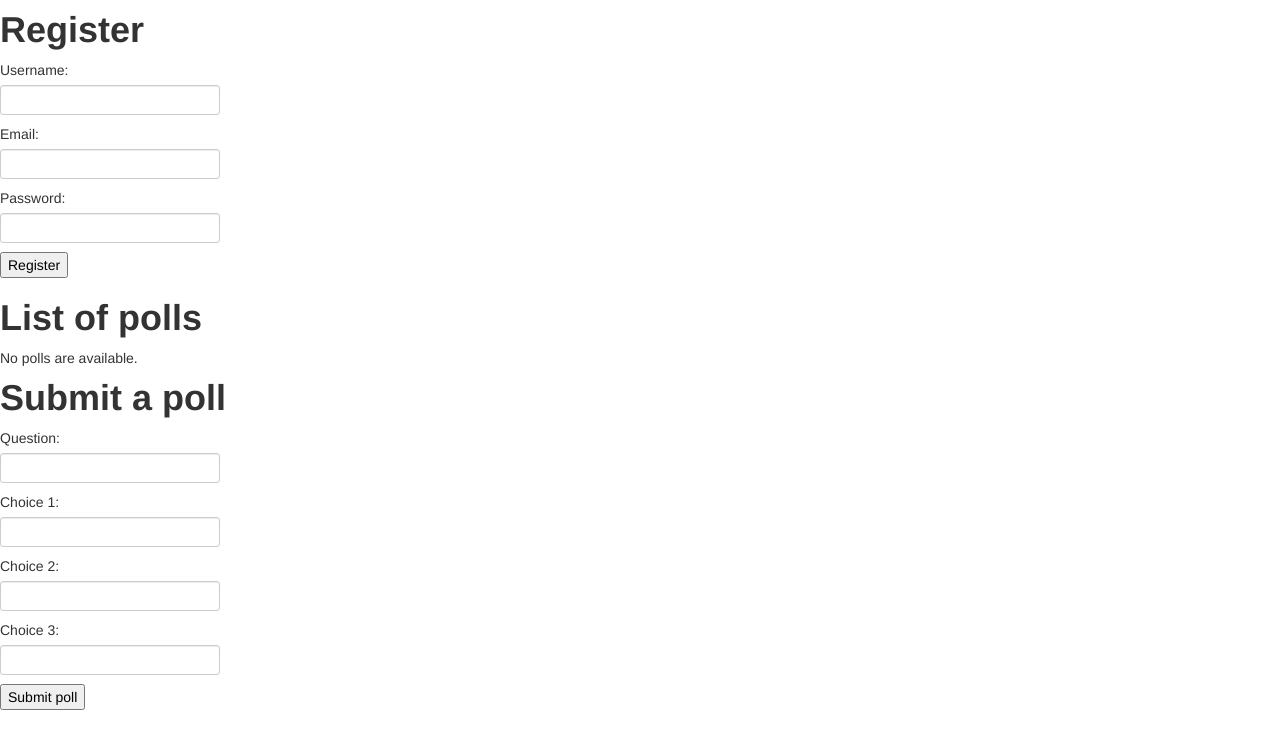
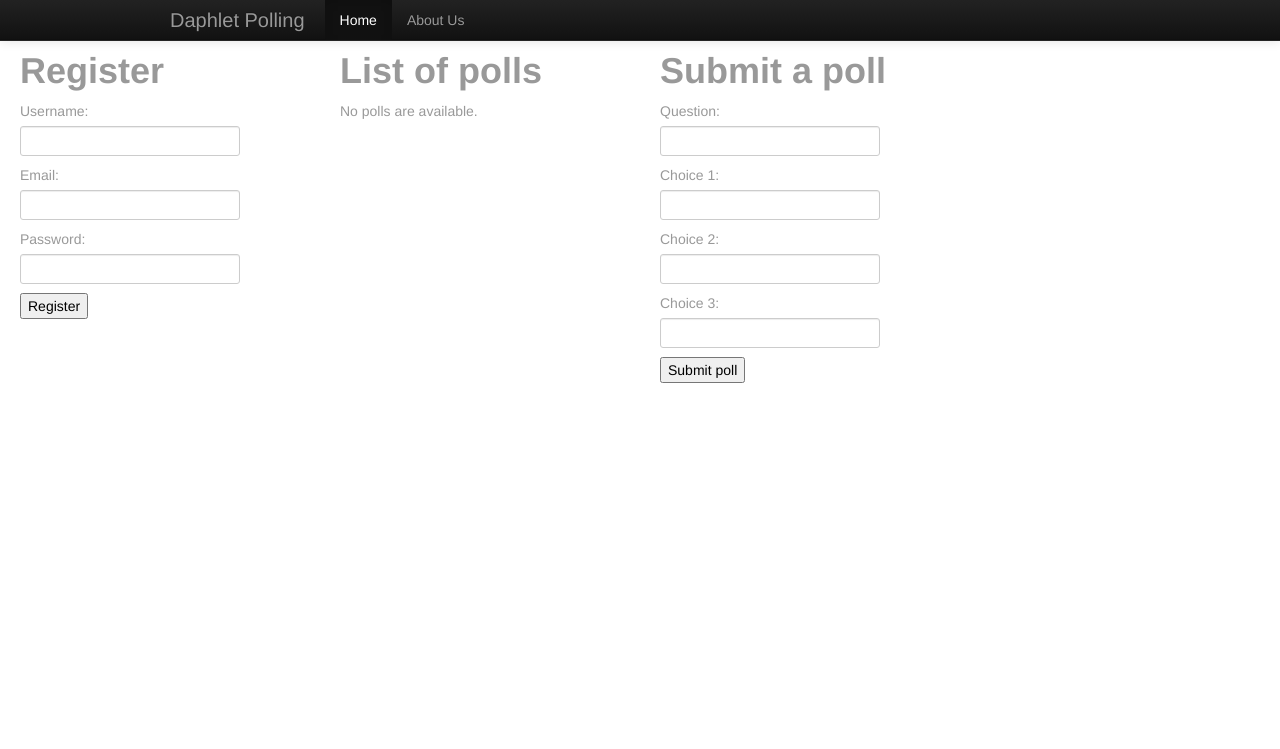
Before and after one commit to toconnor13/daphlet, a Django app: page /polls/ in a window 1280 px wide. Shown: the top 749 px of the page. Run offline with Django 3.2, Linux system fonts and the light colour scheme; parts of the project's set-up code (start-up, migrations or seed data) failed here and were passed over.

Commit message:
Navbar creation and other style aspects introduced

```diff
--- a/templates/base.html
+++ b/templates/base.html
@@ -1,12 +1,46 @@
 <!DOCTYPE html>
 <html lang="en">
 	<head>
-		<link rel="stylesheet" href="{{STATIC_URL}}style.css" type="text/css" />
+		<meta charset="utf-8">
+		<meta name="viewport" content="width=device-width, initial-scale=1.0">
+		<meta name="description" content="">
+		<meta name="author" content="">
 		<title>{% block title %}Daphlet Polling{% endblock %}</title>
+
+		<!-- Les styles-->
+		<link rel="stylesheet" href="{{STATIC_URL}}style.css"  />
+		<link rel="shortcut icon" href="favicon.ico" />
+		<style type="type/css">
+			body {
+				padding-top: 60px;
+				padding-bottom: 40px;
+				padding-left: 40px;
+				padding-right: 40px;
+			}
+		</style>
 	</head>
 
 	<body>
-		<div id="content">
+		<div class="navbar navbar-inverse navbar-fixed-top">
+			<div class="navbar-inner">
+			<div class="container">
+				<a class="btn btn-navbar" data-toggle="collapse" data-target=".nav-collapse">
+					<span class="icon-bar"></span>
+					<span class="icon-bar"></span>
+					<span class="icon-bar"></span>
+				</a>
+
+				<a class="brand" href="#">Daphlet Polling</a>
+
+				<div class="nav-collapse collapse">
+					<ul class="nav">
+						<li class="active"><a href="#">Home</a></li>
+						<li><a href="#">About Us</a></li>
+					</ul>
+				</div>
+			</div>
+		</div>
+		<div>
 			{% block content %}{% endblock %}
 		</div>
 	</body>
--- a/templates/polls/index.html
+++ b/templates/polls/index.html
@@ -1,7 +1,7 @@
 {% extends "base.html" %}
 
 {% block content %}
-<div>
+<div class="span4">
 <h1>Register</h1>
 <form method="post" action="../accounts/register/">
 	{% csrf_token %}
@@ -13,7 +13,7 @@
 </div>
 
 
-
+<div class="span4">
 <h1>List of polls</h1>
 {% if latest_poll_list %}
 	<ul>
@@ -24,8 +24,10 @@
 
 {% else %}
 	<p>No polls are available.</p>
-{% endif %}
+	{% endif %}
+</div>
 
+<div class="span4">
 <h1>Submit a poll</h1>
 <form method="post" action="/polls/submit/">
 	{% csrf_token %}
@@ -35,3 +37,4 @@
 	<label>Choice 3:</label> <input type="text" name="choice_3"><br/>
 	<input type="submit" value="Submit poll">
 {% endblock %}
+</div>
--- a/templates/polls/results.html
+++ b/templates/polls/results.html
@@ -1,3 +1,7 @@
+{% extends "base.html" %}
+
+{% block content %}
+
 <h1> {{poll.question}}  </h1>
 
 <ul>
@@ -12,3 +16,5 @@
 		<li> {{user.username}}  </li>
 	{% endfor %}
 </ul>
+
+{% endblock %}
```
Also changed, not shown: templates/polls/detail.html (+7 -0 lines).
